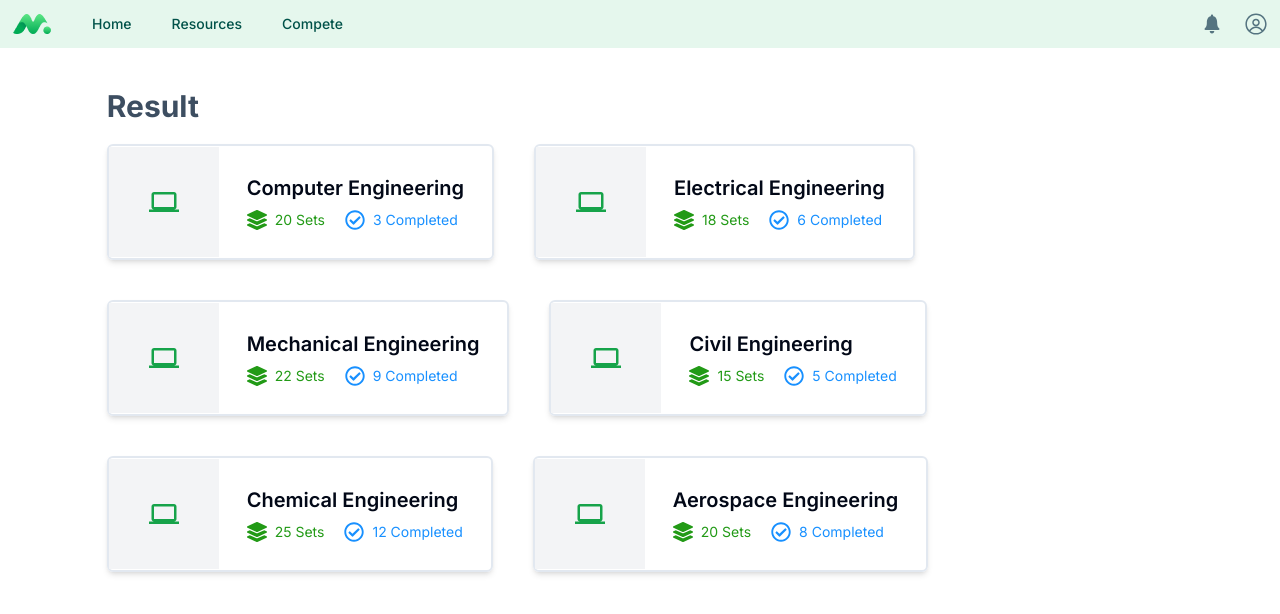
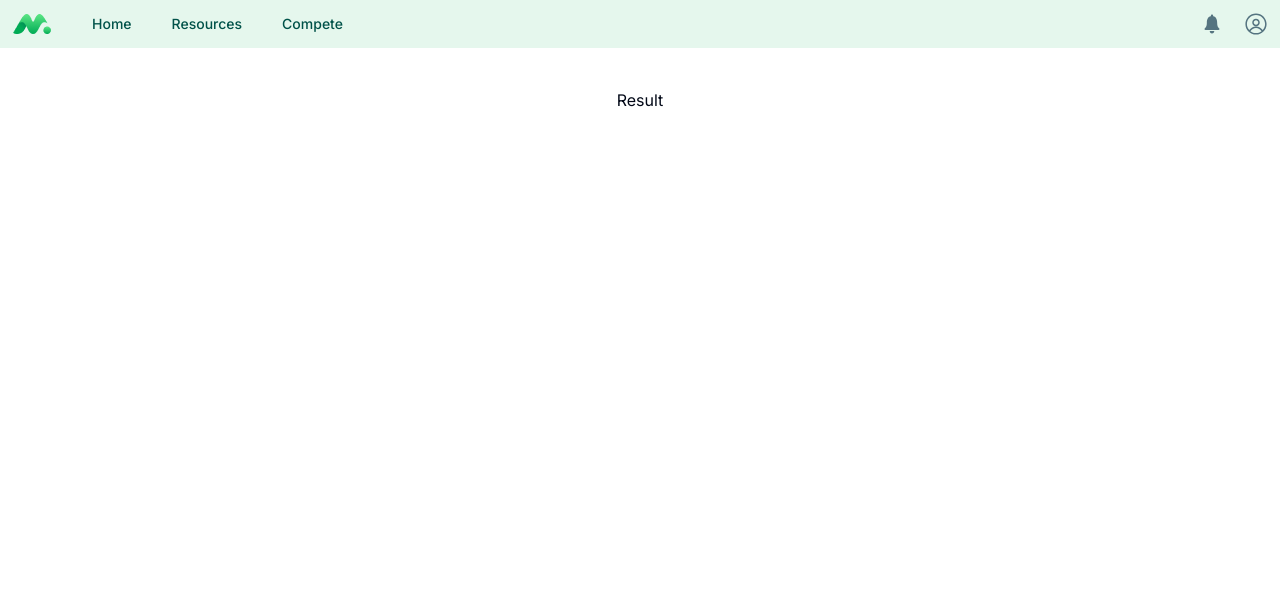
Before and after one commit to Suman196pokhrel/PyroPrep, a Next.js app: page /dashboard/result in a window 1280 px wide. Shown: the top 614 px of the page. Built offline with nearby package versions, Linux system fonts and the light colour scheme.

Commit message:
added mock pages to submit function

```diff
--- a/app/dashboard/[domainId]/[subDomainId]/[quizid]/page.tsx
+++ b/app/dashboard/[domainId]/[subDomainId]/[quizid]/page.tsx
@@ -52,7 +52,7 @@ const IndieQuiz = (
 
     const submitQuiz = () => {
         console.log("QUIZ SUBMITTED ", quizFormState)
-        router.push(pathname.substring(0, pathname.lastIndexOf("/")))
+        router.replace("/dashboard/result")
     }
 
     useEffect(() => {
--- /dev/null
+++ b/app/dashboard/result/page.tsx
@@ -0,0 +1,9 @@
+import React from 'react'
+
+const Result = () => {
+    return (
+        <div>Result</div>
+    )
+}
+
+export default Result
```
